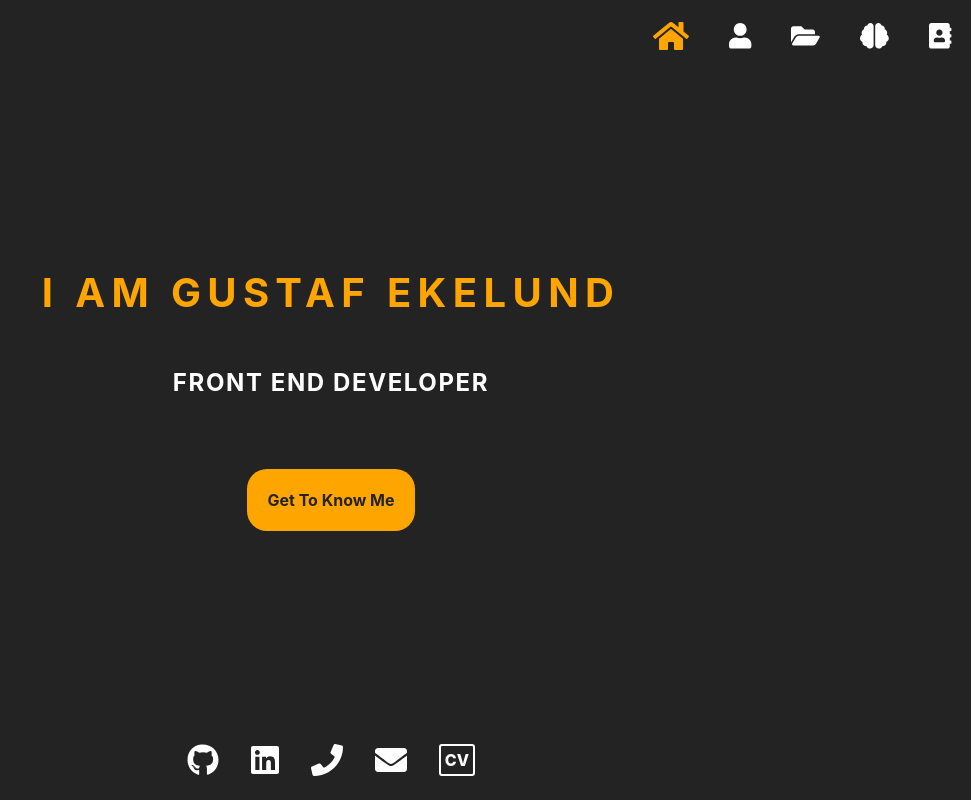
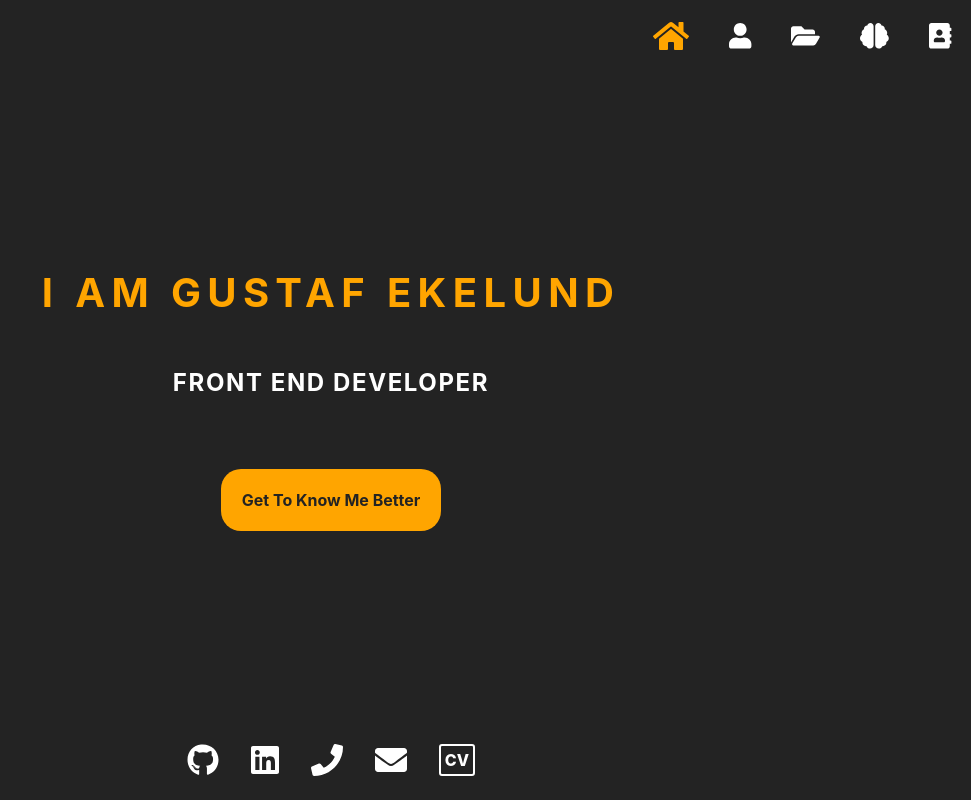
Before and after one commit to gekelund/Portfolio, a React (Create React App) app: page / in a window 1280 px wide. Shown: the whole page, without its empty margins (309-1280 px from the left). Built offline with nearby package versions, Linux system fonts and the light colour scheme.

Commit message:
updated link title in hom index

```diff
--- a/src/pages/home/index.js
+++ b/src/pages/home/index.js
@@ -40,7 +40,7 @@ const Home = () => {
       <h3>FRONT END DEVELOPER</h3>
 
       <Link to="/about" exact>
-        Get To Know Me
+        Get To Know Me Better
       </Link>
     </Container>
   );
```
